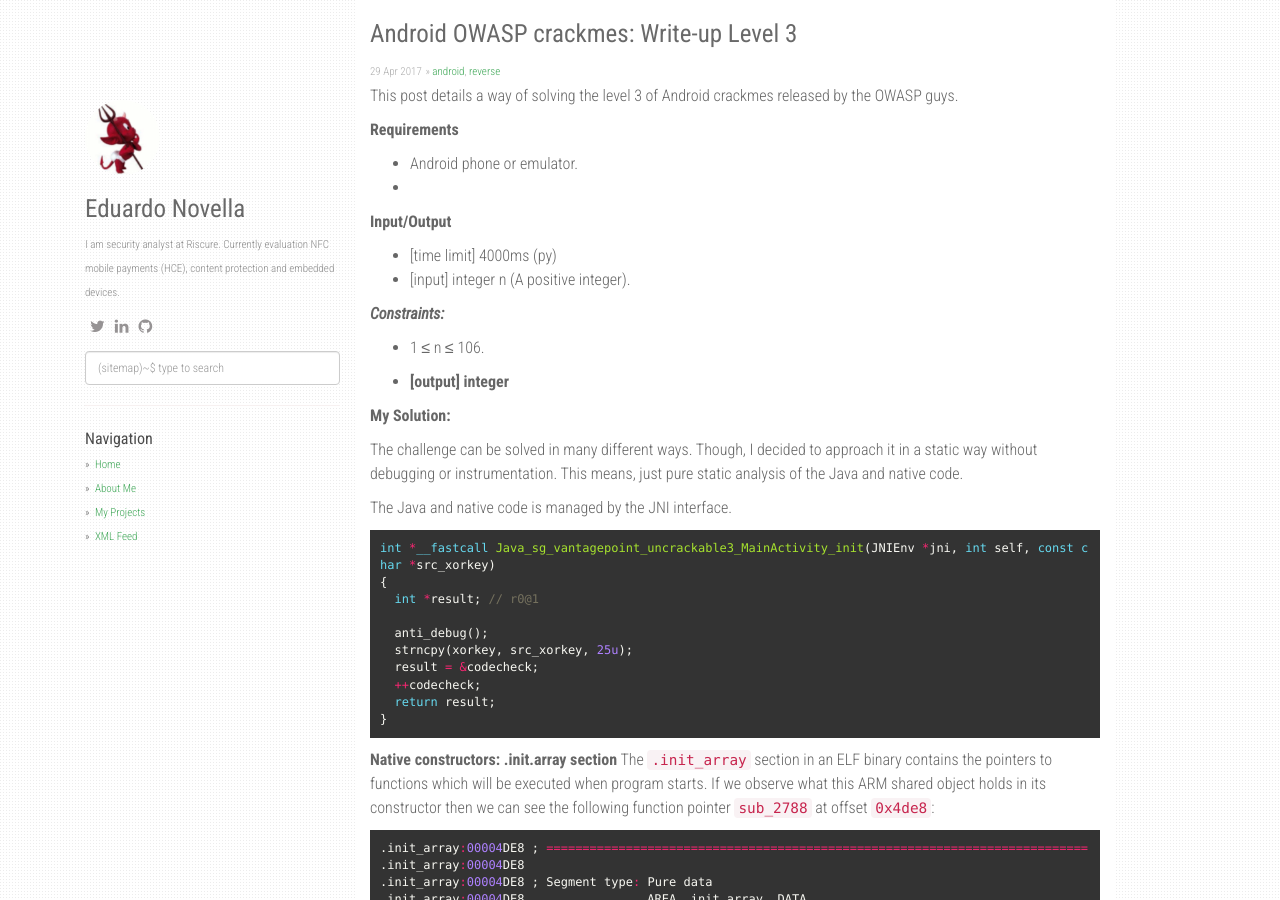
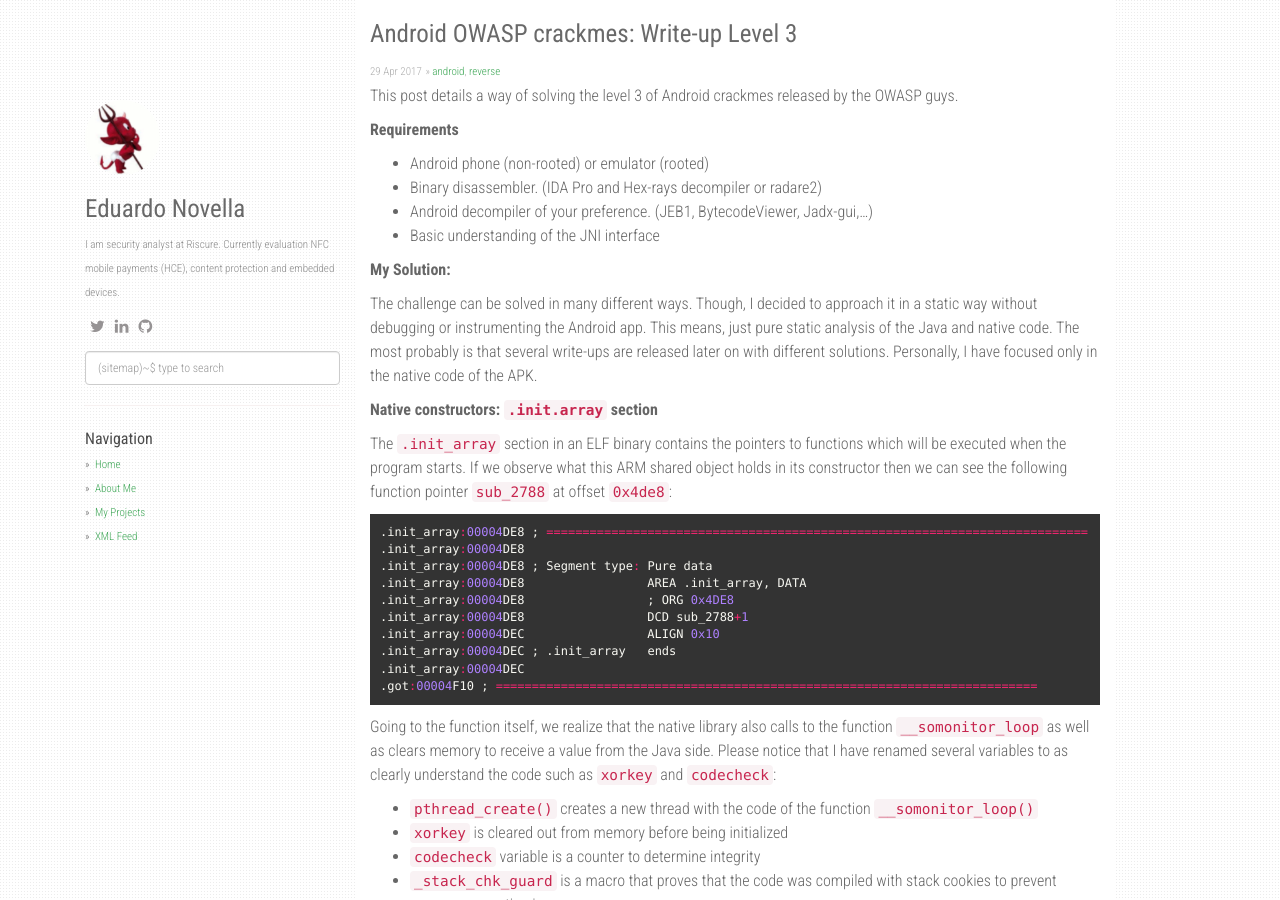
Before and after one commit to enovella/enovella.github.io, a Jekyll site: the page built from _posts/2017-04-30-android-owasp-crackmes-level-3.md, in a window 1280 px wide and 900 px high. Built offline with Jekyll 4.4.1, drawn with Linux system fonts in a browser that asks for light colours; nearby versions of some CDN libraries; comment, search, counter and statistics services are not loaded; some of the changed text lies outside the part shown.

Commit message:
android OWASP crackme: level3

````diff
--- a/_posts/2017-04-30-android-owasp-crackmes-level-3.md
+++ b/_posts/2017-04-30-android-owasp-crackmes-level-3.md
@@ -9,41 +9,21 @@ This post details a way of solving the level 3 of Android crackmes released by t
 
 **Requirements**
 
-* Android phone or emulator.
-*
+* Android phone (non-rooted) or emulator (rooted)
+* Binary disassembler. (IDA Pro and Hex-rays decompiler or radare2)
+* Android decompiler of your preference. (JEB1, BytecodeViewer, Jadx-gui,...)
+* Basic understanding of the JNI interface
 
-**Input/Output**
-
-* [time limit] 4000ms (py)
-* [input] integer n (A positive integer).
-
-**_Constraints:_**
-
-* 1 ≤ n ≤ 106.
-
-* **[output] integer**
 
 **My Solution:**
 
-The challenge can be solved in many different ways. Though, I decided to approach it in a static way without debugging or instrumentation. This means, just pure static analysis of the Java and native code.
-
-The Java and native code is managed by the JNI interface.
-```c
-int *__fastcall Java_sg_vantagepoint_uncrackable3_MainActivity_init(JNIEnv *jni, int self, const char *src_xorkey)
-{
-  int *result; // r0@1
-
-  anti_debug();
-  strncpy(xorkey, src_xorkey, 25u);
-  result = &codecheck;
-  ++codecheck;
-  return result;
-}
-```
+The challenge can be solved in many different ways. Though, I decided to approach it in a static way without debugging or instrumenting the Android app. This means, just pure static analysis of the Java and native code. The most probably is that several write-ups are released later on with different solutions. Personally, I have focused only in the native code of the APK.
 
 
-**Native constructors: .init.array section**
- The `.init_array` section in an ELF binary contains the pointers to functions which will be executed when program starts. If we observe what this ARM shared object holds in its constructor then we can see the following function pointer `sub_2788` at offset `0x4de8`:
+
+**Native constructors: `.init.array` section**
+
+ The `.init_array` section in an ELF binary contains the pointers to functions which will be executed when the program starts. If we observe what this ARM shared object holds in its constructor then we can see the following function pointer `sub_2788` at offset `0x4de8`:
 
 ```c
 .init_array:00004DE8 ; ===========================================================================
@@ -125,6 +105,22 @@ ERROR:
 }
 ```
 
+
+The Java and native code are communicated through the JNI interface.
+```c
+int *__fastcall Java_sg_vantagepoint_uncrackable3_MainActivity_init(JNIEnv *jni, int self, const char *src_xorkey)
+{
+  int *result; // r0@1
+
+  anti_debug();
+  strncpy(xorkey, src_xorkey, 25u);
+  result = &codecheck;
+  ++codecheck;
+  return result;
+}
+```
+
+
 **Native anti-debugging checks:**
 
 Decompiling and manually renaming the native code by using IDA Pro leads to the following `C` code.
````
